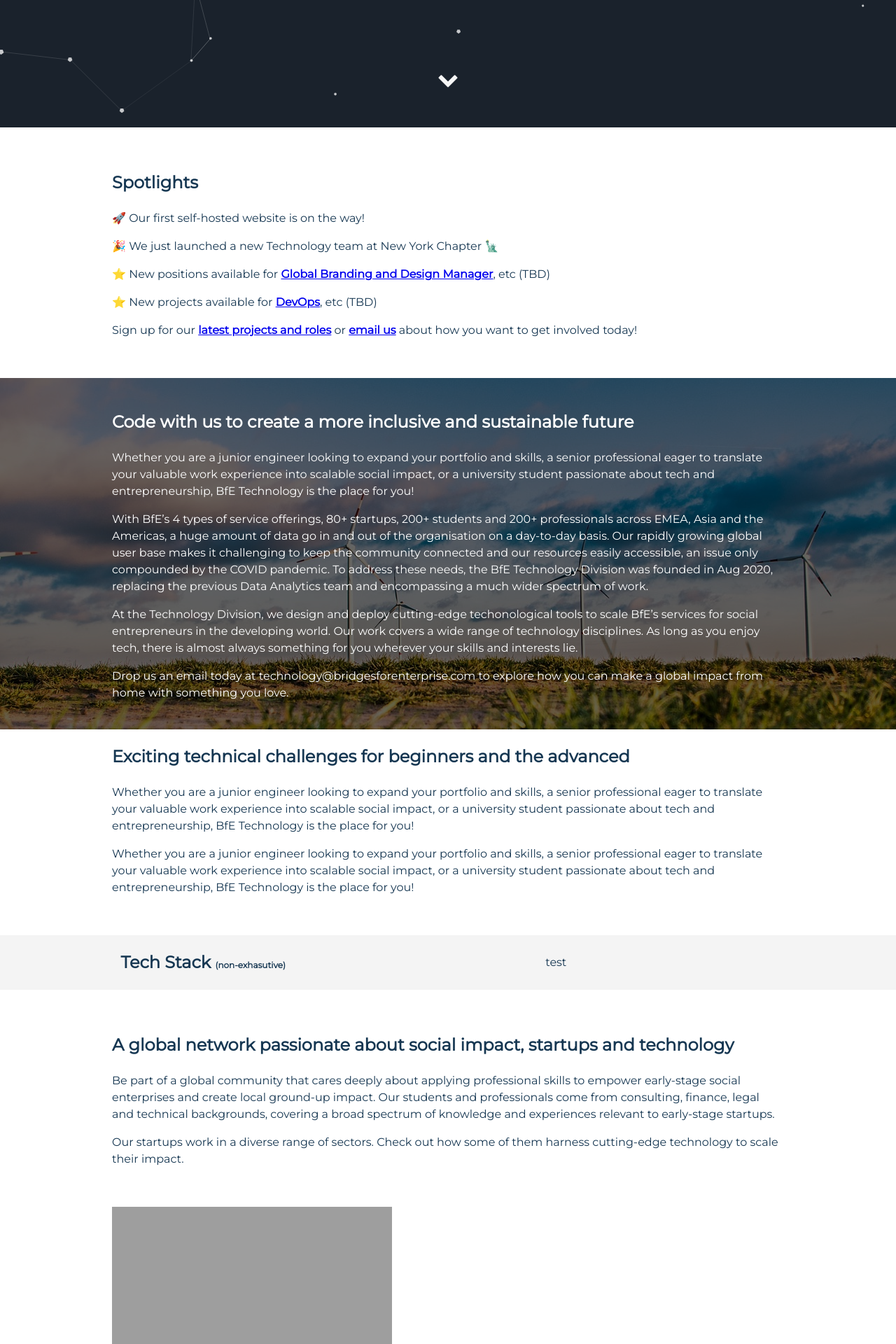
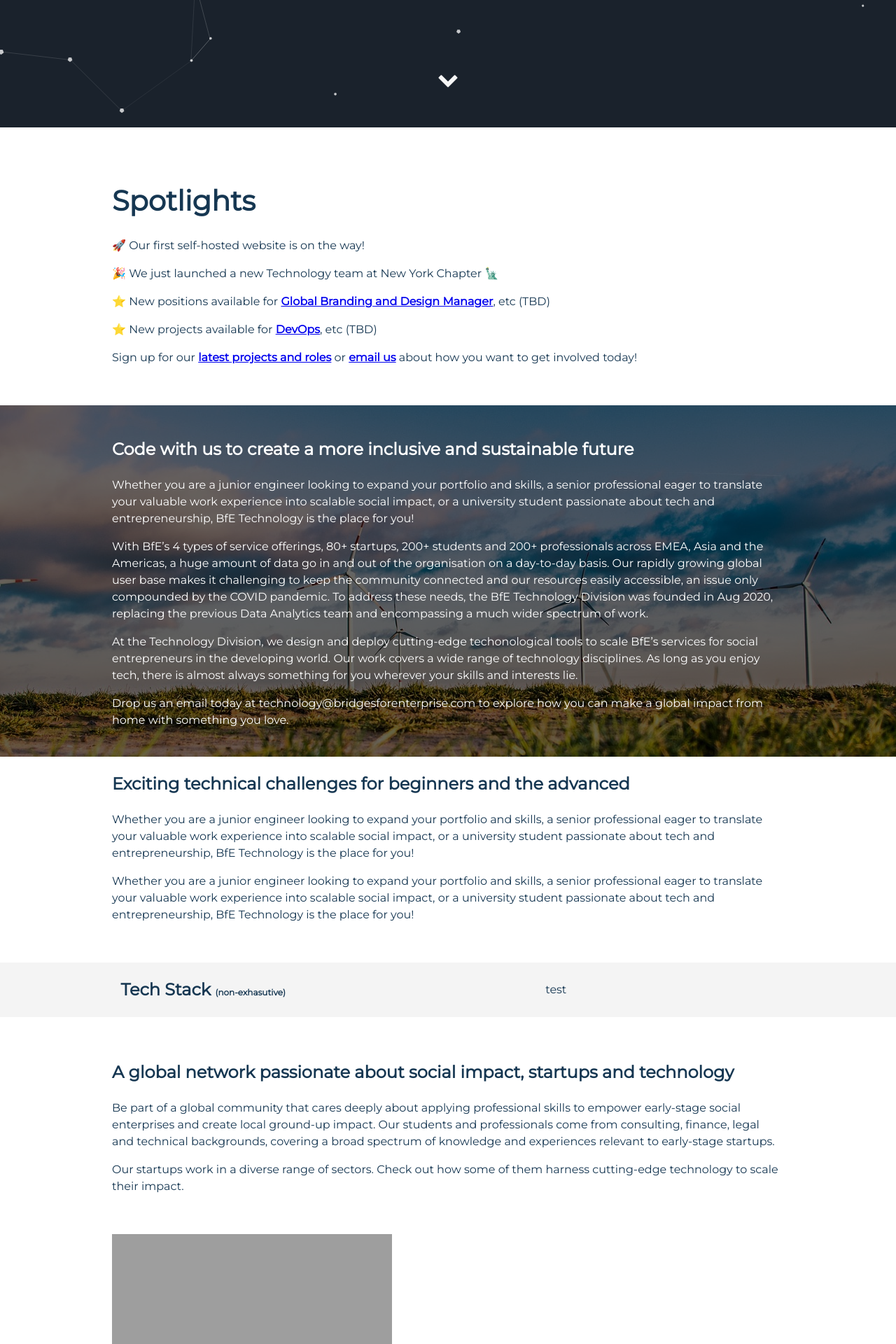
Before and after one commit to BfE-Technology/BfE-Technology.github.io, a Jekyll site: the page built from index.md, in a window 1280 px wide. Shown: the part 718-2638 px from the top of the page at 70% size. Built offline with Jekyll 4.4.1, drawn with Linux system fonts in a browser that asks for light colours.

```diff
--- a/index.md
+++ b/index.md
@@ -4,7 +4,7 @@ layout: default
 
 <br>
 
-### Spotlights
+# Spotlights
 
 🚀 Our first self-hosted website is on the way!
 
```
